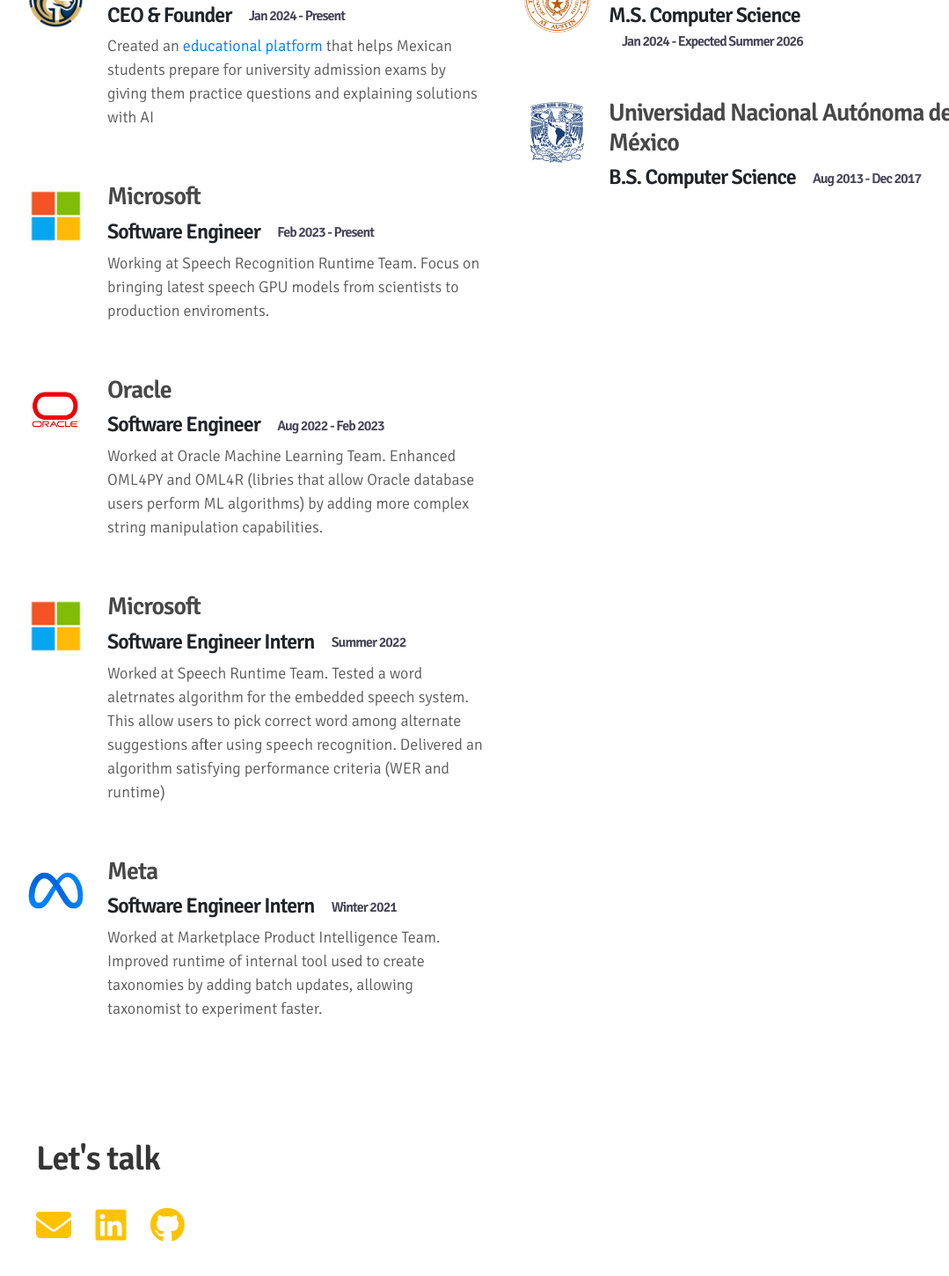
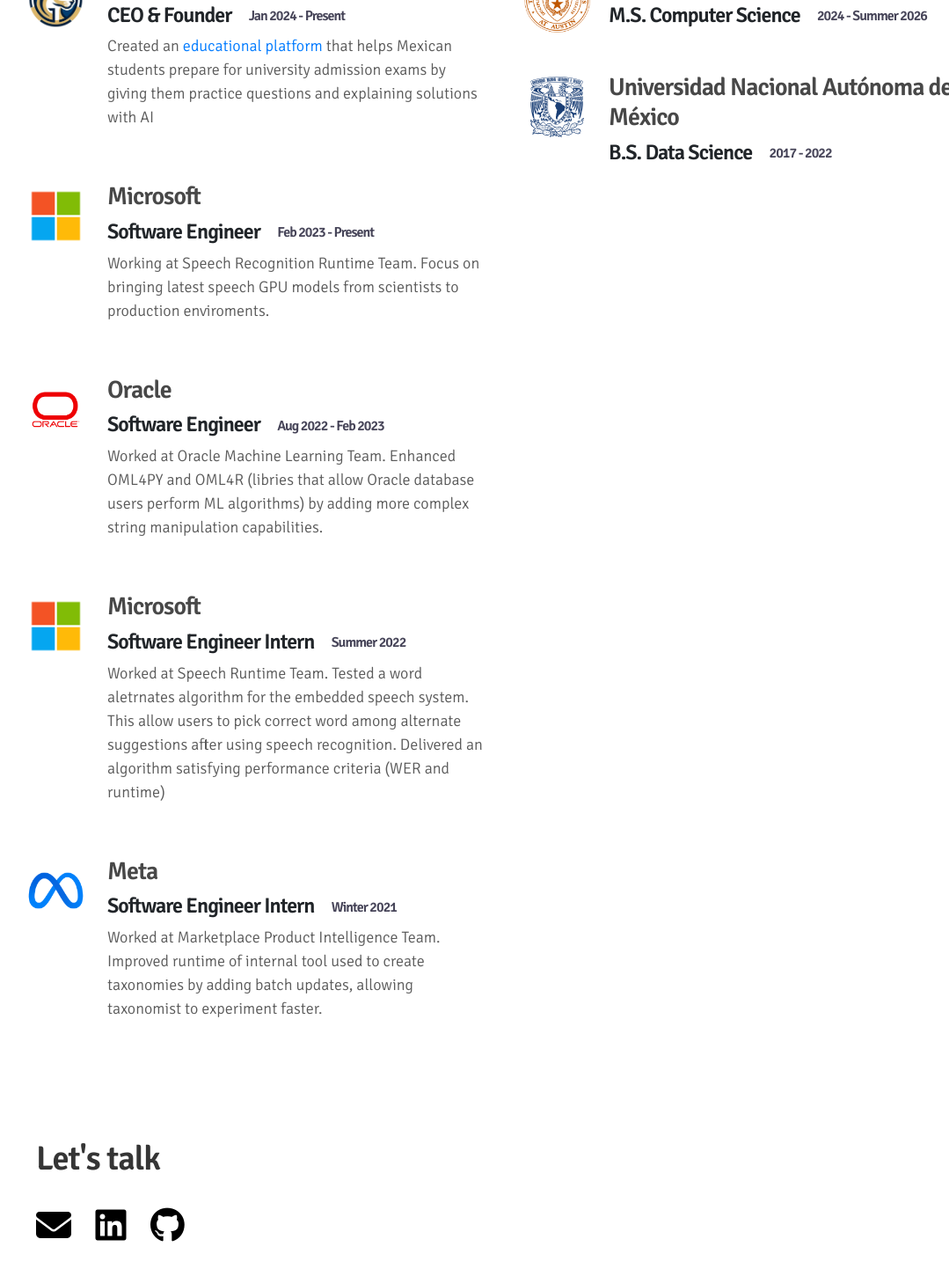
Before and after one commit to carloscerlira/carloscerlira.github.io, a plain HTML site: page index.html in a window 1280 px wide. Shown: the part 950-2400 px from the top of the page at 88% size, without its empty margins (59-1138 px from the left). Drawn offline with Linux system fonts and the light colour scheme.

Commit message:
added changes

```diff
--- a/index.html
+++ b/index.html
@@ -6,7 +6,7 @@
     <meta name="description" content="">
     <meta name="author" content="">
 
-    <title>Marvel HTML Bootstrap 4 Template</title>
+    <title>Carlos Cerritos Lira</title>
 
     <link rel="stylesheet" href="css/bootstrap.min.css">
     <link rel="stylesheet" href="css/unicons.css">
@@ -203,7 +203,7 @@ https://www.tooplate.com/view/2115-marvel
                              </div>
                              <div class="timeline-info">
                                   <h3>The University of Texas at Austin</h3>
-                                  <h4>M.S. Computer Science <small>Jan 2024 - Expected Summer 2026 </small></h4>
+                                  <h4>M.S. Computer Science <small>2024 - Summer 2026 </small></h4>
                                   <!-- <p>Please tell your friends about Tooplate website. That would be very helpful. We need your support.</p> -->
                              </div>
                         </div>
@@ -213,7 +213,7 @@ https://www.tooplate.com/view/2115-marvel
                             </div>
                             <div class="timeline-info">
                                 <h3><span>Universidad Nacional Autónoma de México</span></h3>
-                                <h4>B.S. Computer Science <small>Aug 2013 - Dec 2017</small></h4>
+                                <h4>B.S. Data Science <small>2017 - 2022 </small></h4>
                                 <!-- <p><a rel="nofollow" href="https://www.facebook.com/tooplate">Tooplate</a> is a great website to download HTML templates without any login or email.</p> -->
                             </div>
                         </div>
@@ -252,9 +252,9 @@ https://www.tooplate.com/view/2115-marvel
               <h2 class="mb-4">Let's talk</h2>
 
               <div class="social-links mb-4">
-                <a href="mailto:carloscerlira@gmail.com" style="font-size: 2.5rem; margin-right: 1.5rem; color: #ffc200;" title="Email"><i class="fas fa-envelope"></i></a>
-                <a href="https://www.linkedin.com/in/carloscerlira/" target="_blank" style="font-size: 2.5rem; margin-right: 1.5rem; color: #ffc200;" title="LinkedIn"><i class="fab fa-linkedin"></i></a>
-                <a href="https://github.com/carloscerlira" target="_blank" style="font-size: 2.5rem; color: #ffc200;" title="GitHub"><i class="fab fa-github"></i></a>
+                <a href="mailto:carloscerlira@gmail.com" style="font-size: 2.5rem; margin-right: 1.5rem; color: #000000;" title="Email"><i class="fas fa-envelope"></i></a>
+                <a href="https://www.linkedin.com/in/carloscerlira/" target="_blank" style="font-size: 2.5rem; margin-right: 1.5rem; color: #000000;" title="LinkedIn"><i class="fab fa-linkedin"></i></a>
+                <a href="https://github.com/carloscerlira" target="_blank" style="font-size: 2.5rem; color: #000000;" title="GitHub"><i class="fab fa-github"></i></a>
               </div>
 
               <!-- <form action="" method="get">
```
